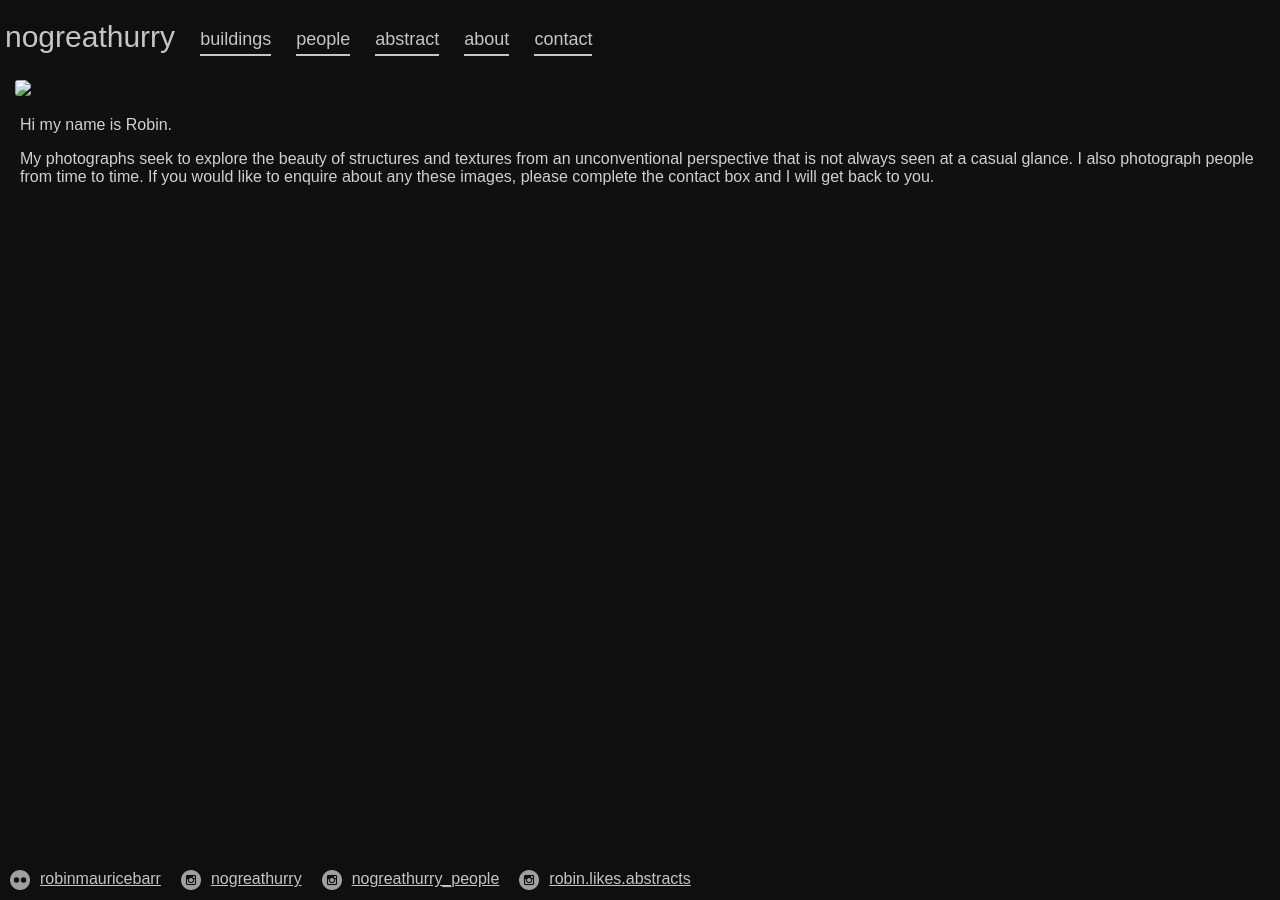
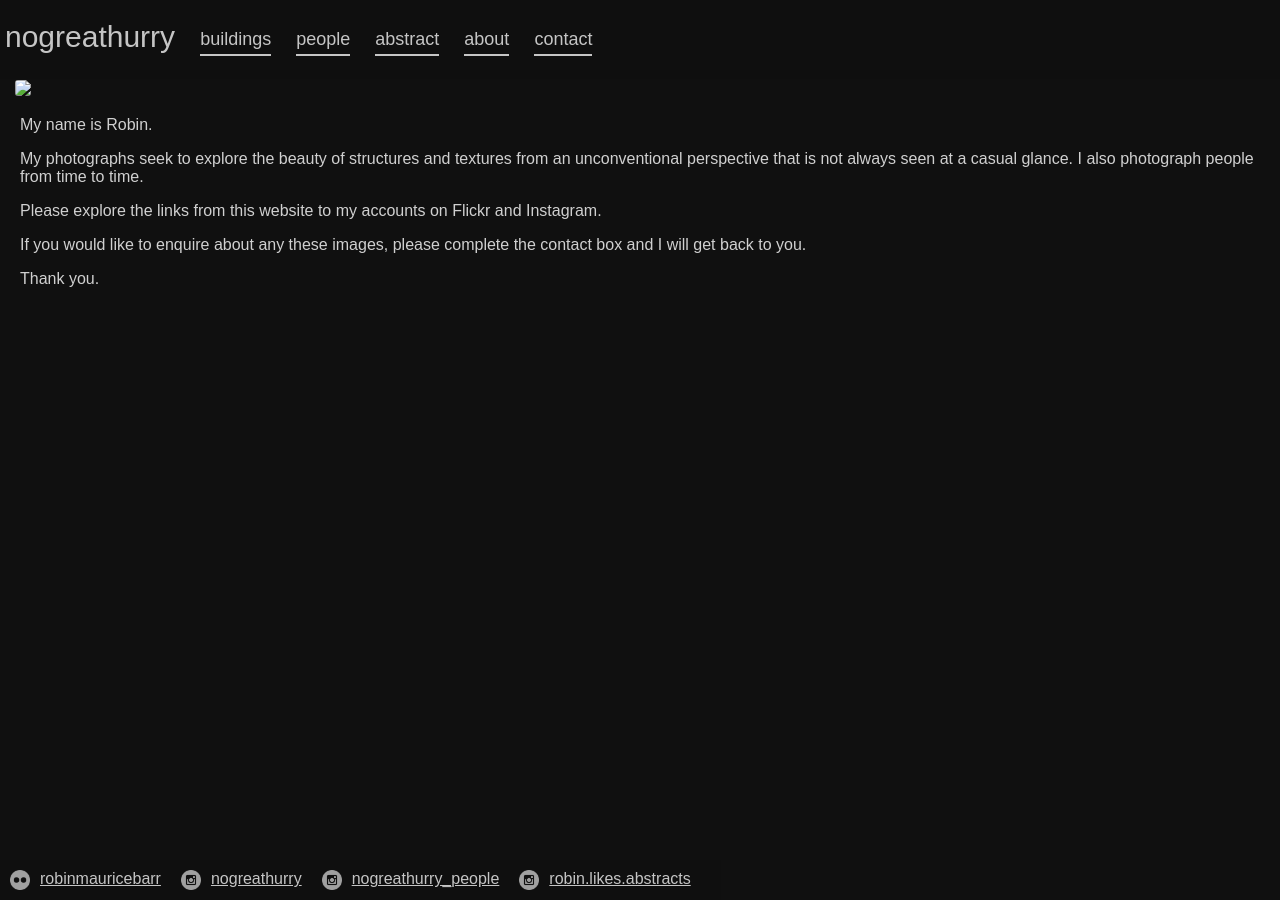
Before and after one commit to 987poiuytrewq/nogreathurry, a Jekyll site: the page built from about.md, in a window 1280 px wide and 900 px high. Built offline with Jekyll 4.4.1, drawn with Linux system fonts in a browser that asks for light colours.

Commit message:
Updated About

```diff
--- a/about.md
+++ b/about.md
@@ -4,6 +4,12 @@
 layout: about
 ---
 
-Hi my name is Robin.
+My name is Robin.
 
-My photographs seek to explore the beauty of structures and textures from an unconventional perspective that is not always seen at a casual glance.  I also photograph people from time to time.  If you would like to enquire about any these images, please complete the contact box and I will get back to you.
+My photographs seek to explore the beauty of structures and textures from an unconventional perspective that is not always seen at a casual glance.  I also photograph people from time to time.
+
+Please explore the links from this website to my accounts on Flickr and Instagram.
+
+If you would like to enquire about any these images, please complete the contact box and I will get back to you.
+
+Thank you.
```
